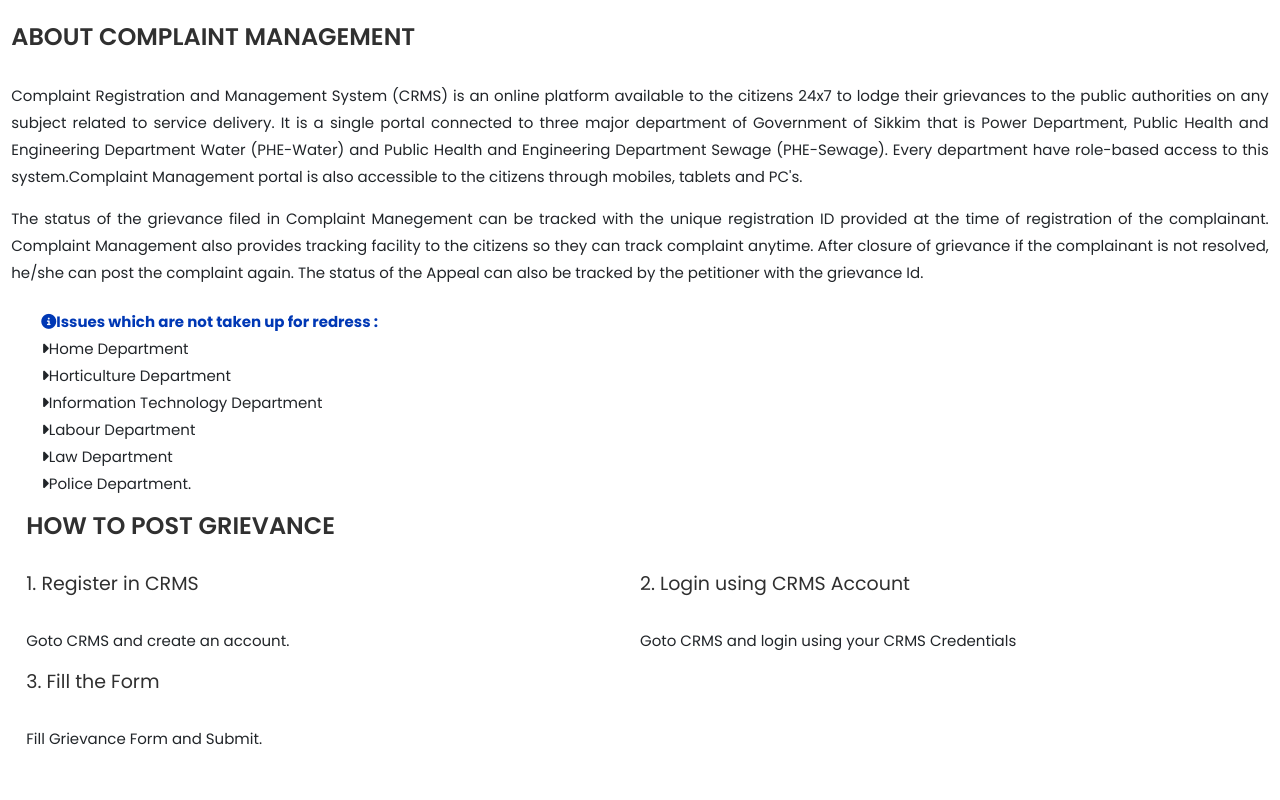
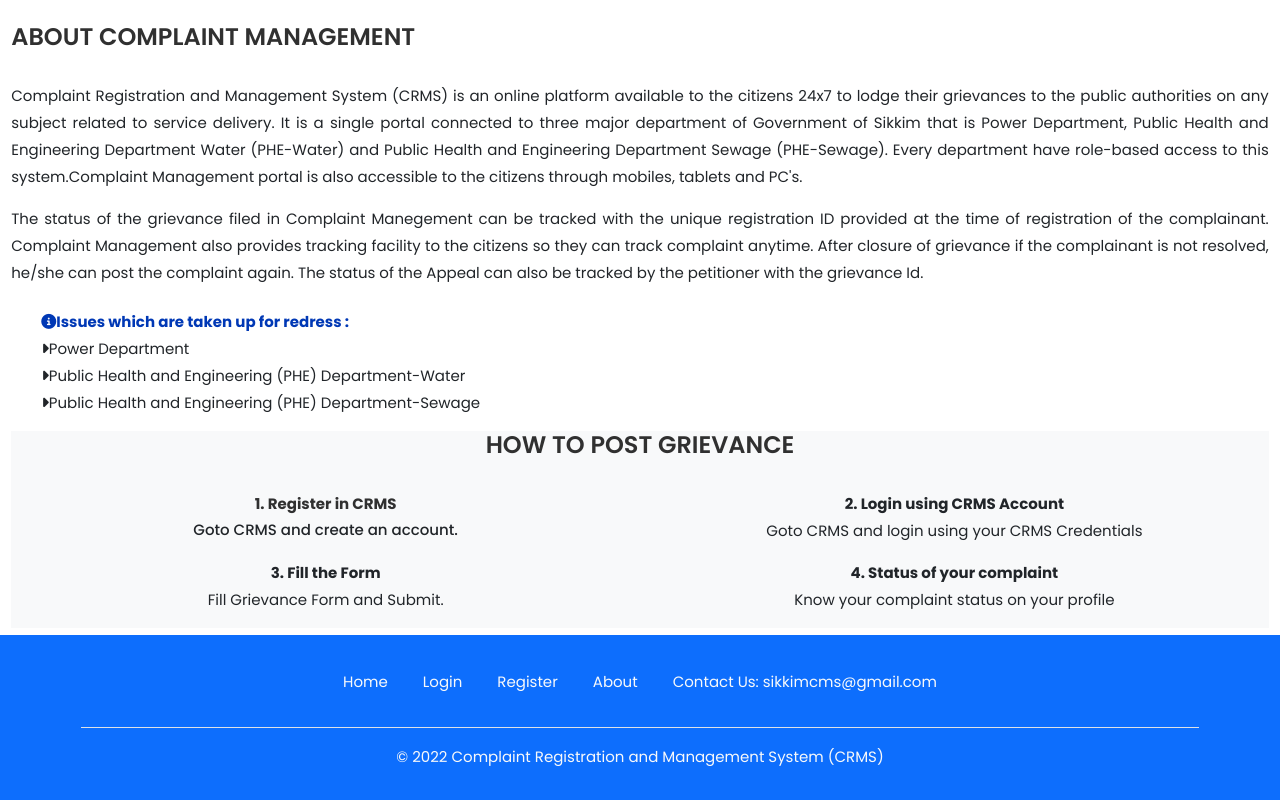
Before and after one commit to Absk2275/Blog-App, a React (Create React App) app in the folder user/: page / in a window 1280 px wide. Shown: the part 496-1296 px from the top of the page. Before the commit the page ends 1263 px from the top, so only its background shows below. Built offline with nearby package versions, Linux system fonts and the light colour scheme; some icons are missing.

Commit message:
03-08-2022 absk commit

```diff
--- a/user/src/components/App.css
+++ b/user/src/components/App.css
@@ -67,8 +67,7 @@ a {
   width: 100%;
   padding: 0 10px;
   height: 20px;
-  margin: 5px
-
+  margin: 5px;
 }
 
 .productsNav a {
@@ -86,7 +85,7 @@ a {
 }
 
 .card {
-  max-width: 80vw !important;
+  max-width: 80% !important;
 }
 
 .card-header .button {
@@ -119,3 +118,7 @@ h {
   justify-content: center;
   color: #e4dddd;
 }
+
+.carddd {
+  align-content: center;
+}
--- a/user/src/components/Home.js
+++ b/user/src/components/Home.js
@@ -2,7 +2,7 @@ import React from "react";
 import "react-responsive-carousel/lib/styles/carousel.min.css";
 import { Carousel } from "react-responsive-carousel";
 import "./home.css";
-
+import Footer from "./footer";
 import first_slide from "./slideshow/first_slide.png";
 import second_slide from "./slideshow/second_slide.png";
 import third_slide from "./slideshow/third_slide.png";
@@ -61,63 +61,66 @@ function Home() {
           <ul class="mt-2 list-style-none pb-0">
             <span className="textinfo">
               <i class="fa fa-info-circle"> </i>
-              <b>Issues which are not taken up for redress : </b>
+              <b>Issues which are taken up for redress : </b>
             </span>
             <li class="ml-3">
               <i class="fa fa-caret-right"></i>
-              Home Department
+              Power Department
             </li>
             <li class="ml-3">
               <i class="fa fa-caret-right"></i>
-              Horticulture Department
+              Public Health and Engineering (PHE) Department-Water
             </li>
             <li class="ml-3">
               <i class="fa fa-caret-right"></i>
-              Information Technology Department
-            </li>
-
-            <li class="ml-3">
-              <i class="fa fa-caret-right"></i>
-              Labour Department
-            </li>
-            <li class="ml-3">
-              <i class="fa fa-caret-right"></i>
-              Law Department
-            </li>
-
-            <li class="ml-3">
-              <i class="fa fa-caret-right"></i>
-              Police Department.
+              Public Health and Engineering (PHE) Department-Sewage
             </li>
           </ul>
         </div>
 
-        <div class="containersss">
+        <div className="containerrr bg-light mb-2">
           <div class="section-title">
-            <h2>How To Post Grievance</h2>
+            <h2 class="text-center">How To Post Grievance</h2>
           </div>
-          <div class="row">
-            <div class="row order-2 order-lg-1">
+          <div class="row justify-content-evenly text-center ">
+            <div class="row order-2 ">
               <div class="icon-box col-lg-6 mt-lg-0">
-                <i class="bx bx-receipt"></i>
-                <h4>1. Register in CRMS</h4>
-                <p>Goto CRMS and create an account.</p>
+                <h4 class="mb-0">
+                  <b>1. Register in CRMS</b>
+                </h4>
+                <h6 class="mt-1">Goto CRMS and create an account.</h6>
               </div>
               <div class="icon-box col-lg-6">
                 <i class="bx bx-cube-alt"></i>
-                <h4>2. Login using CRMS Account</h4>
+
+                <p class="mb-0">
+                  <b>2. Login using CRMS Account</b>
+                </p>
+
                 <p>Goto CRMS and login using your CRMS Credentials</p>
               </div>
               <div class="icon-box col-lg-6">
                 <i class="bx bx-file"></i>
-                <h4>3. Fill the Form</h4>
+                <p class="mb-0">
+                  <b>3. Fill the Form</b>
+                </p>
                 <p>Fill Grievance Form and Submit.</p>
+              </div>
+
+              <div class="icon-box col-lg-6">
+                <i class="bx bx-file"></i>
+                <p class="mb-0">
+                  <b>4. Status of your complaint</b>
+                </p>
+                <p>Know your complaint status on your profile</p>
               </div>
             </div>
           </div>
+
           <div class="row"></div>
         </div>
       </div>
+      <Footer />
     </div>
   );
 }
--- a/user/src/components/SignIn.js
+++ b/user/src/components/SignIn.js
@@ -3,6 +3,7 @@ import { Link, useNavigate } from "react-router-dom";
 import { setAuthentication, isAuthenticated } from "../helper/auth";
 import { showErrorMsg } from "../helper/message";
 import { showLoading } from "../helper/loading";
+import Footer from "./footer";
 // import isEmail from "validator/lib/isEmail";
 
 import isEmpty from "validator/lib/isEmpty";
@@ -66,16 +67,13 @@ const Signin = () => {
           } else if (isAuthenticated() && isAuthenticated().role === 2) {
             console.log("Redirecting to Department dashboard");
             navigate("/waterdepartment/dashboard/Pending");
-          }
-          else if (isAuthenticated() && isAuthenticated().role === 3) {
+          } else if (isAuthenticated() && isAuthenticated().role === 3) {
             console.log("Redirecting to Department dashboard");
             navigate("/powerdepartment/dashboard/Pending");
-          }
-          else if (isAuthenticated() && isAuthenticated().role === 4) {
+          } else if (isAuthenticated() && isAuthenticated().role === 4) {
             console.log("Redirecting to Department dashboard");
             navigate("/sewagedepartment/dashboard/Pending");
-          }
-           else {
+          } else {
             console.log("Redirecting to user dashboard");
             navigate("/products/add");
           }
@@ -148,6 +146,7 @@ const Signin = () => {
           {ShowSignInForm()}
         </div>
       </div>
+      <Footer />
     </div>
   );
 };
--- a/user/src/components/SignUp.js
+++ b/user/src/components/SignUp.js
@@ -8,6 +8,7 @@ import { showErrorMsg, showSuccessMsg } from "../helper/message";
 import "./signup.css";
 import { showLoading } from "../helper/loading";
 import { signup } from "../api/auth";
+import Footer from "./footer";
 
 const SignUp = () => {
   const navigate = useNavigate();
@@ -130,7 +131,7 @@ const SignUp = () => {
               type="text"
               className="form__input"
               autoFocus
-              placeholder="UserName"
+              placeholder="Enter full name"
               onChange={handleChange}
             />
           </span>
@@ -205,13 +206,14 @@ const SignUp = () => {
       {/* {JSON.stringify(formData)} */}
 
       <div className="container1">
-        <div className="container">
+        <div className="containe">
           {successmsg && showSuccessMsg(successmsg)}
           {loading && <div className="text-center pb=4">{showLoading()}</div>}
           {errormsg && showErrorMsg(errormsg)}
           {ShowSignUpForm()}
         </div>
       </div>
+      <Footer />
     </div>
   );
 };
--- /dev/null
+++ b/user/src/components/footer.js
@@ -0,0 +1,55 @@
+import React, { Fragment } from "react";
+import { Link } from "react-router-dom";
+import { isAuthenticated } from "../helper/auth";
+import withRouter from "./withRouter";
+
+function Footer() {
+  return (
+    <footer class="bg-primary mt-auto py-3 ">
+      <div class="container ">
+        <ul class="nav justify-content-center border-bottom pb-3 mb-3">
+          <li class="nav-item   text-light ">
+            <Link to="/" class="nav-link px-2 text-light">
+              Home
+            </Link>
+          </li>
+          {!isAuthenticated() && (
+            <Fragment>
+              <li class="nav-item">
+                <Link to="/signin" class="nav-link px-2 text-light">
+                  Login
+                </Link>
+              </li>
+
+              <li class="nav-item">
+                <Link to="/signup" class="nav-link px-2 text-light">
+                  Register
+                </Link>
+              </li>
+            </Fragment>
+          )}
+
+          <li class="nav-item">
+            <Link to="/" class="nav-link px-2 text-light">
+              About
+            </Link>
+          </li>
+          <li class="nav-item">
+            <Link
+              target="_blank"
+              to={"//https://www.google.com"}
+              class="nav-link px-2 text-light"
+            >
+              Contact Us: sikkimcms@gmail.com
+            </Link>
+          </li>
+        </ul>
+        <p class="text-center text-light">
+          © 2022 Complaint Registration and Management System (CRMS)
+        </p>
+      </div>
+    </footer>
+  );
+}
+
+export default withRouter(Footer);
--- a/user/src/components/products/AddProduct.js
+++ b/user/src/components/products/AddProduct.js
@@ -5,6 +5,7 @@ import isEmail from "validator/lib/isEmail";
 import { showErrorMsg, showSuccessMsg } from "../../helper/message";
 import { showLoading } from "../../helper/loading";
 import loaclemail from "../../helper/localemail";
+import Footer from "../footer";
 
 import { postcomp } from "../../api/auth";
 
@@ -376,6 +377,7 @@ const Form = () => {
         </div>
       </div>
       {/* {JSON.stringify(formData)} */}
+      <Footer />
     </div>
   );
 };
--- a/user/src/components/signup.css
+++ b/user/src/components/signup.css
@@ -17,7 +17,7 @@
   background-size: cover;
 }
 
-.container {
+.containe {
   height: auto;
   width: 400px;
   max-width: 400px;
@@ -28,7 +28,7 @@
   background: #ffffff;
 }
 
-.container,
+.containe,
 .form__input,
 .form__button {
   font: 500 1rem "Quicksand", sans-serif;
--- /dev/null
+++ b/user/src/helper/localid.js
@@ -0,0 +1,8 @@
+function localid() {
+  const user = localStorage.getItem("user");
+  const local = JSON.parse(user);
+  const localid = local._id;
+
+  return localid;
+}
+export default localid;
```
Also changed, not shown: user/src/components/App.js (+12 -5 lines), user/src/components/products/ListProducts.js (+25 -12 lines), user/src/components/products/Search.js (+104 -7 lines), user/src/components/products/aa.js (added, +86 -0 lines), user/src/components/slideshow/third_slide.png, 1 other file (tests, documents, lock files or other folders).
